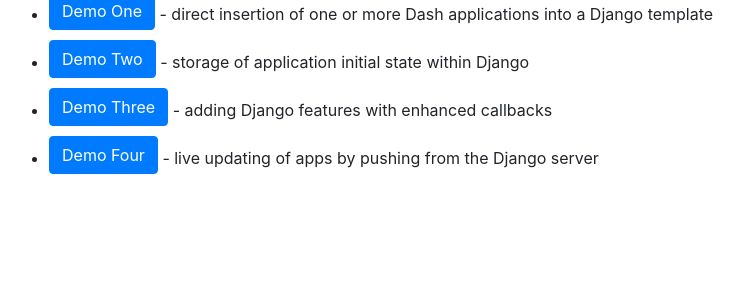
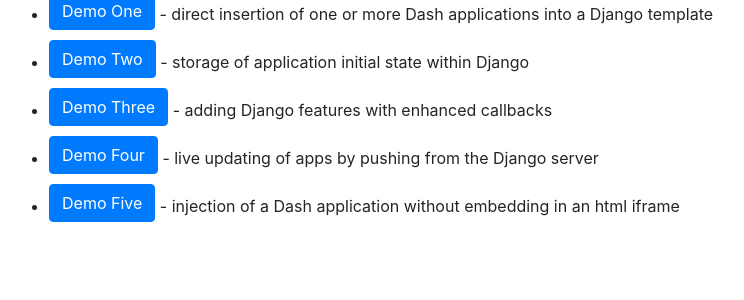
Before and after one commit to GibbsConsulting/django-plotly-dash, a Django app: page / in a window 1280 px wide. Shown: the part 438-738 px from the top of the page, without its empty margins (76-820 px from the left). Run offline with Django 3.2, Linux system fonts and the light colour scheme; parts of the project's set-up code (start-up, migrations or seed data) failed here and were passed over; some libraries are stand-ins or nearby versions.

Commit message:
Add fifth demo to list

```diff
--- a/demo/demo/templates/index.html
+++ b/demo/demo/templates/index.html
@@ -11,5 +11,6 @@
     <li><a class="btn btn-primary btnspace" href="{%url "demo-two"%}">Demo Two</a> - storage of application initial state within Django</li>
     <li><a class="btn btn-primary btnspace" href="{%url "demo-three"%}">Demo Three</a> - adding Django features with enhanced callbacks</li>
     <li><a class="btn btn-primary btnspace" href="{%url "demo-four"%}">Demo Four</a> - live updating of apps by pushing from the Django server</li>
+    <li><a class="btn btn-primary btnspace" href="{%url "demo-five"%}">Demo Five</a> - injection of a Dash application without embedding in an html iframe</li>
   </ul>
 {%endblock%}
```
